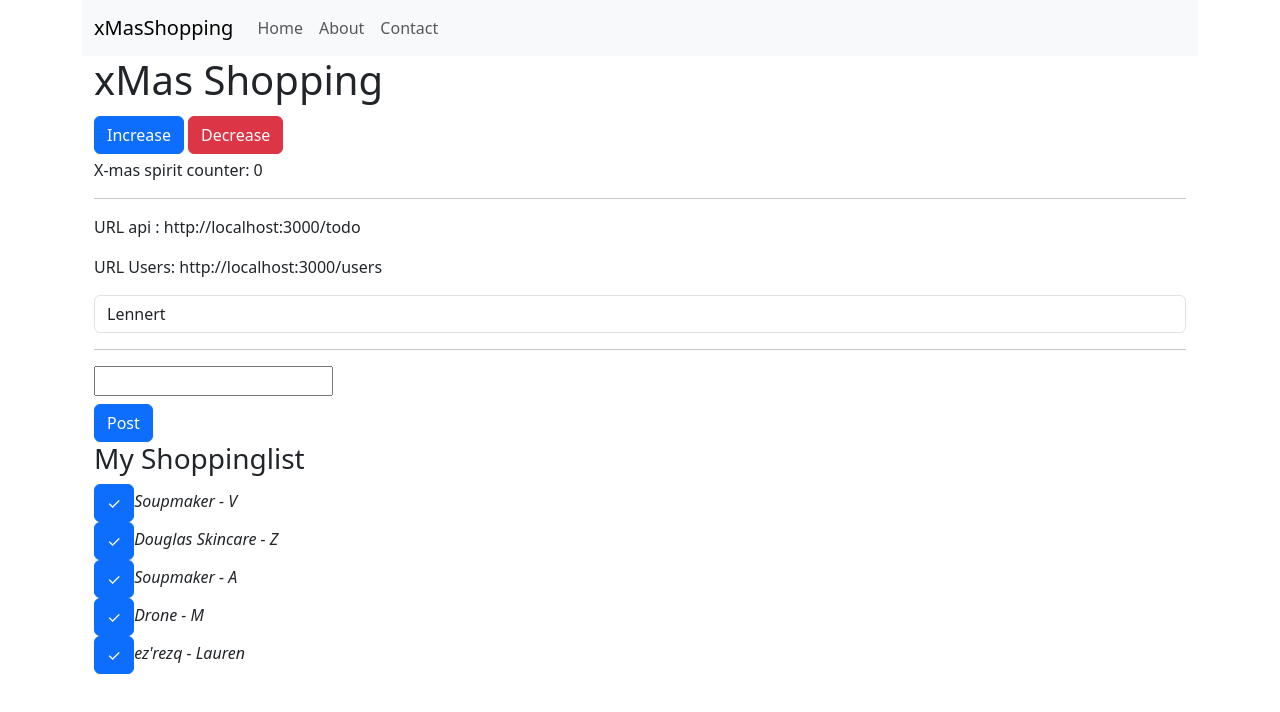
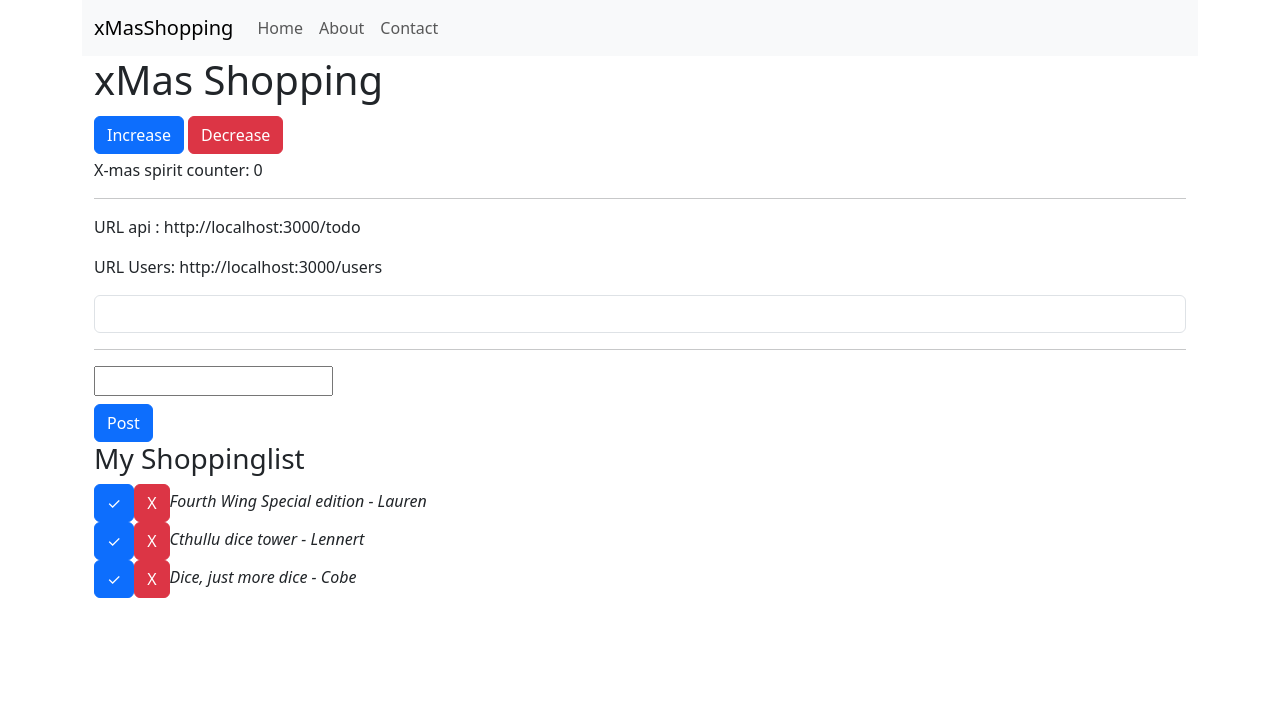
Before and after one commit to LennertVG/AngularPractice, an Angular app: page /home in a window 1280 px wide. Shown: the top 712 px of the page. Built offline with nearby package versions, Linux system fonts and the light colour scheme; data requests are answered from the project's data file.

Commit message:
added delete button

```diff
--- a/src/app/home/home.component.html
+++ b/src/app/home/home.component.html
@@ -15,9 +15,10 @@
         <select class="form-control" [(ngModel)]="user">
           <!-- iterate for array -->
           @for(user of users; track user.id){
-          <!-- Using the brackets you can show the user which is currently selected -->
-          <option [value]>{{user.name}}</option>
+          <!-- Using the brackets you can show the user which is currently selected, though because it's already assigned in the select field, it takes that value already -->
+          <option [value]="user.name">{{user.name}}</option>
           }</select>
+          <!-- display currently selected user -->
         {{user}}
       </div>
       <hr>
@@ -31,8 +32,8 @@
       @for(todo of todos; track todo.id){
         <!-- todo makes sure it only updates the right one, see also the typeScript -->
         <button (click)="changeDone(todo)" class="btn btn-primary">✓</button>
-        <!-- Delete button WIP
-        <button (click)="deleteData(todo)" class="btn btn-danger">X</button> -->
+        <!-- Delete button -->
+        <button (click)="deleteData(todo)" class="btn btn-danger">X</button>
         @if(todo.done){
           <!-- the decoration strikes through the ones you have bought -->
           <i style="text-decoration:line-through;">{{todo.title}} - {{todo.owner}}</i><br>
--- a/src/app/home/home.component.ts
+++ b/src/app/home/home.component.ts
@@ -22,6 +22,7 @@ export class HomeComponent {
   // single instance of user acquired using ngmodel on select in my view
   user: any;
 
+  // Christmas counter increase or decrease value
   increaseCount() {
     this.count++;
     // toString omdat localstorage geen integers enzo kan opslaan
@@ -33,13 +34,13 @@ export class HomeComponent {
     localStorage.setItem('count', this.count.toString());
   }
 
-
+// Fetches the todos api-endpoint and adds it to an array named todos
   fetchMyData() {
     fetch(this.url)
     .then(response => response.json())
     .then(json => this.todos = json)
   }
-
+// fetches the users api-endpoint and adds it to an array named users
   fetchMyUsers() {
     fetch(this.urlUsers)
     .then(response => response.json())
@@ -63,7 +64,7 @@ export class HomeComponent {
       headers: {'Content-Type': 'application/json', 'User-Agent': 'insomnia/8.3.0'},
       body: JSON.stringify(todo)
     };
-
+    // The fetch is modified with the todo.id to use the current id as it's reference for what needs to be updated
     fetch('http://localhost:3000/todo/' + todo.id, options)
       .then(response => response.json())
       .then(response => {
@@ -85,7 +86,7 @@ export class HomeComponent {
         'done':false,
       })
     };
-
+    // Selects the todo-endpoint and uses the options in the postData command on that dataset
     fetch('http://localhost:3000/todo', options)
       .then(response => response.json())
       .then(response =>{
@@ -98,18 +99,23 @@ export class HomeComponent {
       .catch(err => console.error(err));
   }
 
-  // // WIP => Deletebutton
-  // deleteData(todo:any) {
-  //   let deleteURL = 'http://localhost:3000/todo'+'/'+todo.id
-  //   const options = {
-  //     method: 'DELETE',
-  //     headers: {'Content-Type': 'application/json', 'User-Agent': 'insomnia/2023.5.8'},
-  //     body: 'false'
-  //   };
-
-  //   fetch(deleteURL, options)
-  //     .then(response => response.json())
-  //     .then(response => console.log(response))
-  //     .catch(err => console.error(err));
-  // }
+  // Deletebutton
+  deleteData(todo: any) {
+    // (taken from insomnia) uses the DELETE function to delete an entire element
+    const options = {
+      method: 'DELETE',
+      headers: {
+        'Content-Type': 'application/json',
+        'User-Agent': 'insomnia/2023.5.8'
+      },
+    };
+  // The fetch is modified with the todo.id to use the current id as it's reference for what needs to be deleted
+    fetch('http://localhost:3000/todo/' + todo.id, options)
+      .then(response => response.json())
+      .then(response => {
+        console.log(response);
+        this.fetchMyData();
+      })
+      .catch(err => console.error(err));
+  }
 }
--- a/src/db/db.json
+++ b/src/db/db.json
@@ -1,34 +1,22 @@
 {
   "todo": [
     {
-      "id": 1,
-      "title": "Soupmaker",
-      "owner": "V",
-      "done": false
-    },
-    {
-      "id": 2,
-      "title": "Douglas Skincare",
-      "owner": "Z",
-      "done": false
-    },
-    {
-      "id": 3,
-      "title": "Soupmaker",
-      "owner": "A",
-      "done": false
-    },
-    {
-      "id": 4,
-      "title": "Drone",
-      "owner": "M",
-      "done": false
-    },
-    {
-      "title": "ez'rezq",
+      "title": "Fourth Wing Special edition",
       "owner": "Lauren",
       "done": false,
       "id": 5
+    },
+    {
+      "title": "Cthullu dice tower",
+      "owner": "Lennert",
+      "done": false,
+      "id": 6
+    },
+    {
+      "title": "Dice, just more dice",
+      "owner": "Cobe",
+      "done": false,
+      "id": 7
     }
   ],
   "users": [
@@ -41,6 +29,11 @@
       "id": 2,
       "name": "Lauren",
       "password": "Password1"
+    },
+    {
+      "id": 3,
+      "name": "Cobe",
+      "password": "ForTheEmperor123"
     }
   ]
 }
```
